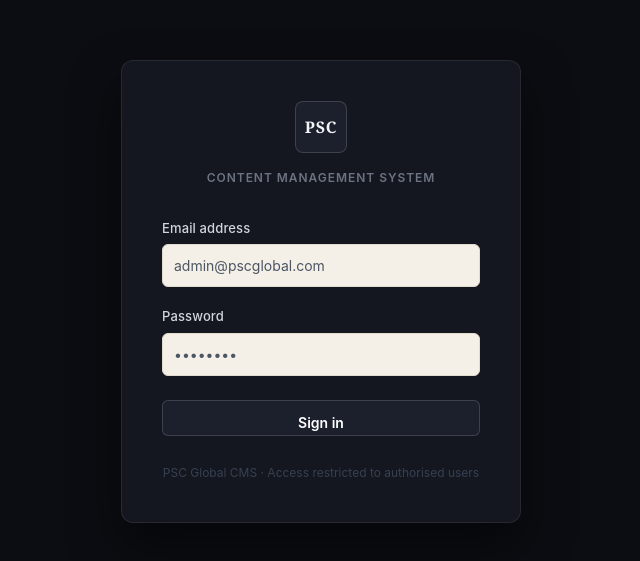
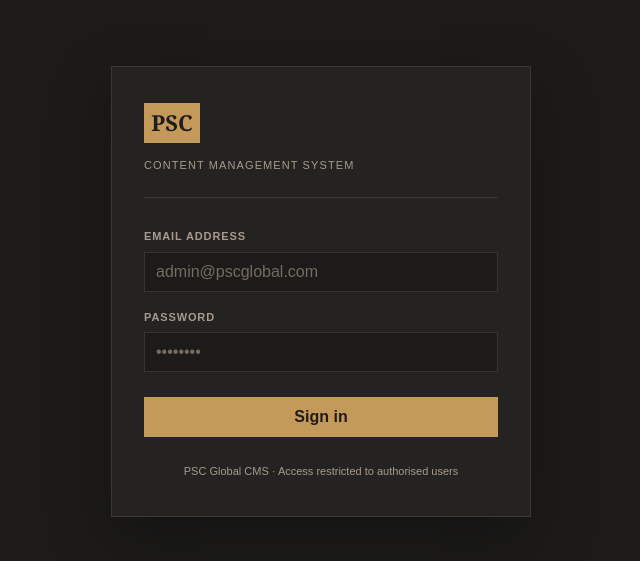
Before and after one commit to pragunkakkar684/PSC-dev, a Next.js app: page /admin/login in a window 1280 px wide. Shown: the part 109-670 px from the top of the page, without its empty margins (319-959 px from the left). Built offline with nearby package versions, Linux system fonts and the light colour scheme; no server answers.

Commit message:
add/admin-ui

```diff
--- a/app/admin/(dashboard)/layout.tsx
+++ b/app/admin/(dashboard)/layout.tsx
@@ -2,7 +2,6 @@
 import { requireEditor } from '@/lib/auth/permissions';
 import { AdminShell } from './components/AdminShell';
 import { ThemeProvider } from './components/ThemeProvider';
-import '../admin.css';
 
 export const metadata: Metadata = {
   title: {
--- a/app/admin/admin.css
+++ b/app/admin/admin.css
@@ -1,5 +1,8 @@
 .admin-shell {
-  min-height: 100vh;
+  height: 100dvh;
+  min-height: 0;
+  overflow: hidden;
+  overscroll-behavior: none;
   background: var(--background);
   color: var(--foreground);
   font-family: Arial, sans-serif;
@@ -248,7 +251,10 @@
 
 .admin-shell .app-main {
   margin-left: 240px;
-  min-height: 100vh;
+  height: 100%;
+  min-height: 0;
+  overflow-y: auto;
+  overscroll-behavior: contain;
   transition: margin 0.2s ease;
 }
 
@@ -1489,27 +1495,42 @@
 }
 
 .login-page {
-  min-height: 100vh;
+  min-height: 100dvh;
   display: grid;
   place-items: center;
   padding: 24px;
-  background: #f4f0e8;
-  color: #302a25;
+  background: #1c1b1a;
+  color: #eee9df;
   font-family: Arial, sans-serif;
+  overscroll-behavior: none;
 }
 
 .login-card {
   width: min(420px, 100%);
-  background: #fbf9f5;
-  border: 1px solid #ded6c8;
-  padding: 32px 28px;
+  background: #252321;
+  border: 1px solid #3d3730;
+  padding: 36px 32px;
+  box-shadow: 0 24px 60px rgba(0, 0, 0, 0.28);
+}
+
+.login-brand {
+  margin-bottom: 30px;
+}
+
+.login-brand::after {
+  content: '';
+  display: block;
+  width: 100%;
+  height: 1px;
+  margin-top: 24px;
+  background: #3d3730;
 }
 
 .login-logo {
-  width: 40px;
+  width: 56px;
   height: 40px;
-  background: #a67b39;
-  color: #fffaf0;
+  background: #c49a5a;
+  color: #201c17;
   display: grid;
   place-items: center;
   font-family: Georgia, serif;
@@ -1519,27 +1540,105 @@
 }
 
 .login-subtitle {
-  color: #83796d;
+  color: #a69b8c;
   font-size: 11px;
   letter-spacing: 0.1em;
   text-transform: uppercase;
 }
 
+.login-error {
+  display: flex;
+  align-items: center;
+  gap: 8px;
+  margin-bottom: 20px;
+  padding: 10px 12px;
+  border: 1px solid #70443b;
+  background: #3b2925;
+  color: #e0a095;
+  font-size: 12px;
+}
+
+.login-form {
+  display: flex;
+  flex-direction: column;
+  gap: 17px;
+}
+
+.login-form .form-field {
+  margin-bottom: 0;
+}
+
+.login-form .form-label {
+  display: block;
+  margin-bottom: 7px;
+  color: #a69b8c;
+  font-size: 11px;
+  font-weight: 700;
+  letter-spacing: 0.08em;
+  text-transform: uppercase;
+}
+
 .login-page .form-input {
   width: 100%;
-  background: #f4f0e8;
-  border: 1px solid #e3dbce;
+  height: 40px;
+  background: #1c1b1a;
+  border: 1px solid #39332d;
   padding: 10px 11px;
-  color: #302a25;
+  color: #eee9df;
+  outline: none;
+  border-radius: 0;
+}
+
+.login-page .form-input::placeholder {
+  color: #756b60;
+}
+
+.login-page .form-input:focus {
+  border-color: #c49a5a;
+  box-shadow: 0 0 0 2px rgba(196, 154, 90, 0.15);
 }
 
 .login-btn {
   width: 100%;
-  height: 36px;
-  border: 1px solid #a67b39;
-  background: #a67b39;
-  color: #fffaf0;
+  height: 40px;
+  border: 1px solid #c49a5a;
+  background: #c49a5a;
+  color: #201c17;
   margin-top: 8px;
+  font-weight: 700;
+  transition: background 0.15s ease, border-color 0.15s ease;
+}
+
+.login-btn:hover:not(:disabled) {
+  background: #d0aa6d;
+  border-color: #d0aa6d;
+}
+
+.login-btn:disabled {
+  cursor: not-allowed;
+  opacity: 0.6;
+}
+
+.login-btn-loading {
+  display: inline-flex;
+  align-items: center;
+  gap: 8px;
+}
+
+.spin {
+  animation: spin 0.8s linear infinite;
+}
+
+@keyframes spin {
+  to { transform: rotate(360deg); }
+}
+
+.login-footer {
+  margin: 26px 0 0;
+  color: #a69b8c;
+  font-size: 11px;
+  line-height: 1.5;
+  text-align: center;
 }
 
 @media (max-width: 1050px) {
--- a/app/admin/login/page.tsx
+++ b/app/admin/login/page.tsx
@@ -85,166 +85,6 @@
         </p>
       </div>
 
-      <style>{`
-        *, *::before, *::after { box-sizing: border-box; margin: 0; padding: 0; }
-
-        .login-page {
-          min-height: 100vh;
-          display: flex;
-          align-items: center;
-          justify-content: center;
-          background: #0b0d12;
-          font-family: -apple-system, BlinkMacSystemFont, 'Segoe UI', system-ui, sans-serif;
-          padding: 24px;
-        }
-
-        .login-card {
-          width: 100%;
-          max-width: 400px;
-          background: #141720;
-          border: 1px solid rgba(255,255,255,0.08);
-          border-radius: 12px;
-          padding: 40px;
-          box-shadow: 0 24px 48px rgba(0,0,0,0.5);
-        }
-
-        .login-brand {
-          text-align: center;
-          margin-bottom: 32px;
-        }
-
-        .login-logo {
-          display: inline-flex;
-          align-items: center;
-          justify-content: center;
-          width: 52px;
-          height: 52px;
-          background: #1c202d;
-          border: 1px solid rgba(255,255,255,0.15);
-          border-radius: 8px;
-          color: #f3f4f6;
-          font-size: 16px;
-          font-weight: 800;
-          letter-spacing: 0.05em;
-          margin-bottom: 16px;
-        }
-
-        .login-subtitle {
-          color: #6b7280;
-          font-size: 12px;
-          font-weight: 600;
-          letter-spacing: 0.08em;
-          text-transform: uppercase;
-        }
-
-        .login-error {
-          display: flex;
-          align-items: center;
-          gap: 8px;
-          background: rgba(239, 68, 68, 0.1);
-          border: 1px solid rgba(239, 68, 68, 0.2);
-          border-radius: 6px;
-          padding: 12px 14px;
-          color: #f87171;
-          font-size: 13px;
-          margin-bottom: 24px;
-        }
-
-        .login-form {
-          display: flex;
-          flex-direction: column;
-          gap: 20px;
-        }
-
-        .form-field {
-          display: flex;
-          flex-direction: column;
-          gap: 6px;
-        }
-
-        .form-label {
-          font-size: 13px;
-          font-weight: 500;
-          color: #d1d5db;
-          letter-spacing: 0.01em;
-        }
-
-        .form-input {
-          width: 100%;
-          padding: 10px 14px;
-          background: #0f1118;
-          border: 1px solid rgba(255,255,255,0.1);
-          border-radius: 6px;
-          color: #f9fafb;
-          font-size: 14px;
-          line-height: 1.5;
-          outline: none;
-          transition: border-color 0.15s;
-        }
-
-        .form-input::placeholder {
-          color: #4b5563;
-        }
-
-        .form-input:focus {
-          border-color: #c59b27;
-          box-shadow: 0 0 0 2px rgba(197, 155, 39, 0.15);
-        }
-
-        .login-btn {
-          width: 100%;
-          padding: 11px;
-          background: #1c202d;
-          color: white;
-          border: 1px solid rgba(255,255,255,0.15);
-          border-radius: 6px;
-          font-size: 14px;
-          font-weight: 600;
-          cursor: pointer;
-          transition: background 0.15s, border-color 0.15s;
-          margin-top: 4px;
-        }
-
-        .login-btn:hover:not(:disabled) {
-          background: #24293a;
-          border-color: #c59b27;
-        }
-
-        .login-btn:hover:not(:disabled) {
-          opacity: 0.9;
-        }
-
-        .login-btn:active:not(:disabled) {
-          transform: scale(0.99);
-        }
-
-        .login-btn:disabled {
-          opacity: 0.6;
-          cursor: not-allowed;
-        }
-
-        .login-btn-loading {
-          display: flex;
-          align-items: center;
-          justify-content: center;
-          gap: 8px;
-        }
-
-        .spin {
-          animation: spin 0.8s linear infinite;
-        }
-
-        @keyframes spin {
-          to { transform: rotate(360deg); }
-        }
-
-        .login-footer {
-          margin-top: 28px;
-          text-align: center;
-          font-size: 12px;
-          color: #374151;
-        }
-      `}</style>
     </div>
   );
 }
--- a/app/layout.tsx
+++ b/app/layout.tsx
@@ -1,4 +1,5 @@
 import './globals.css';
+import './admin/admin.css';
 import type { Metadata } from 'next';
 import type { ReactNode } from 'react';
 
```
